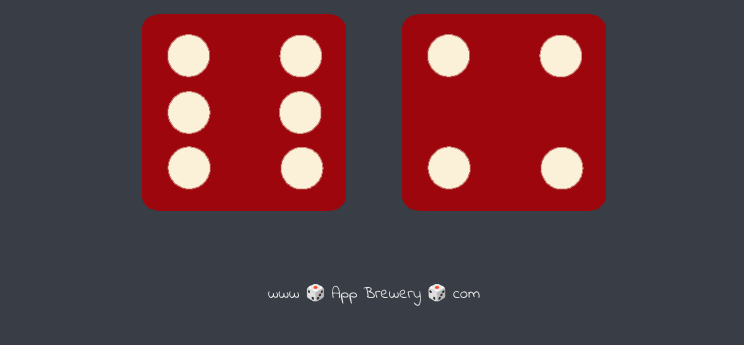
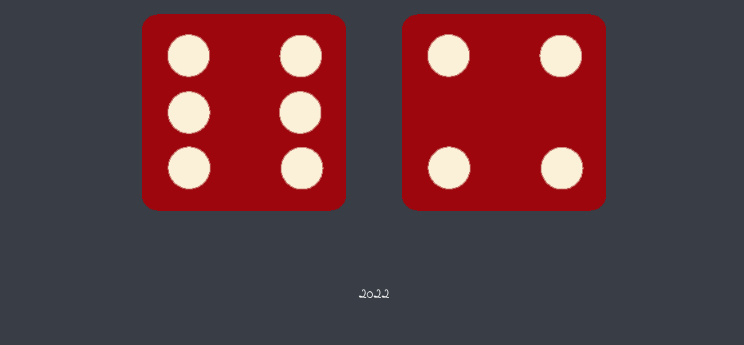
Before and after one commit to code-mira/dice, a plain HTML site: page index.html in a window 1280 px wide. Shown: the part 281-626 px from the top of the page, without its empty margins (266-1010 px from the left). Drawn offline with Linux system fonts and the light colour scheme.

Commit message:
footer updated

```diff
--- a/index.html
+++ b/index.html
@@ -28,6 +28,6 @@
   </body>
 
   <footer>
-    www 🎲 App Brewery 🎲 com
+    2022
   </footer>
 </html>
```
